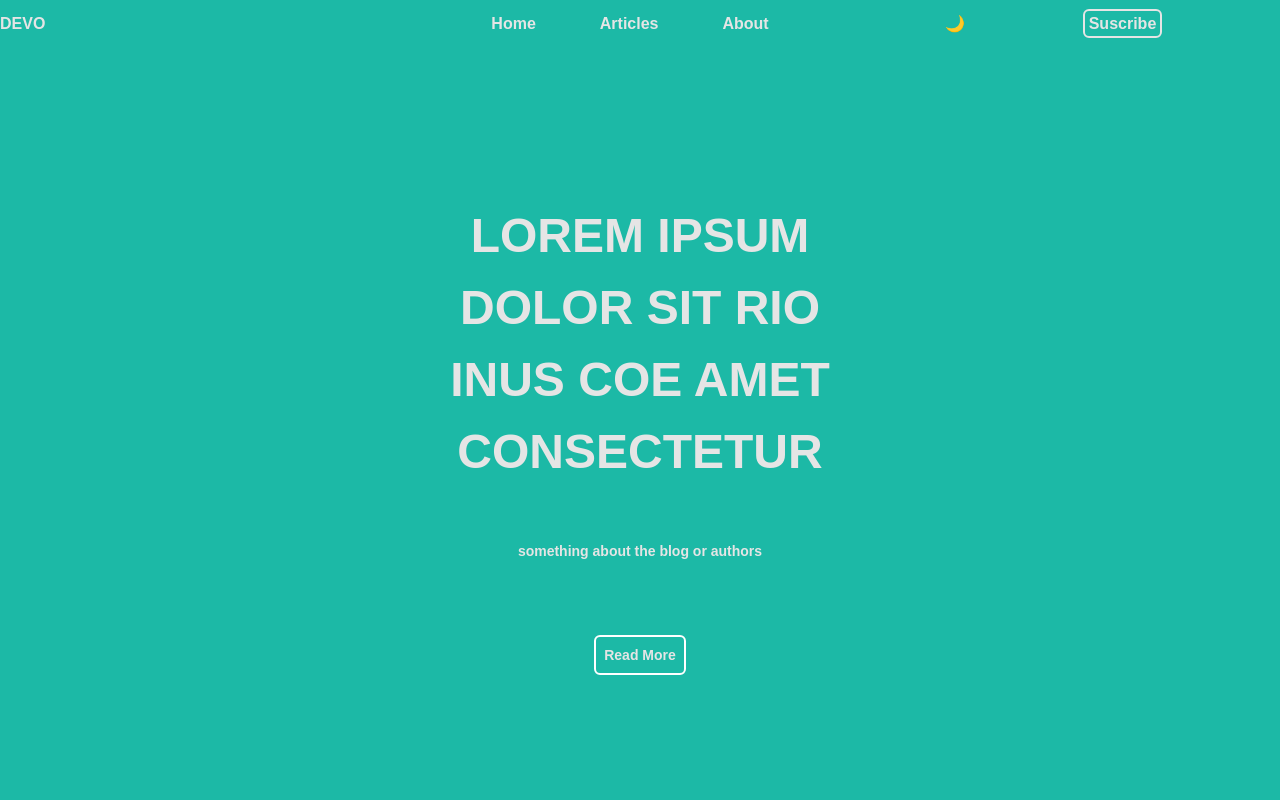
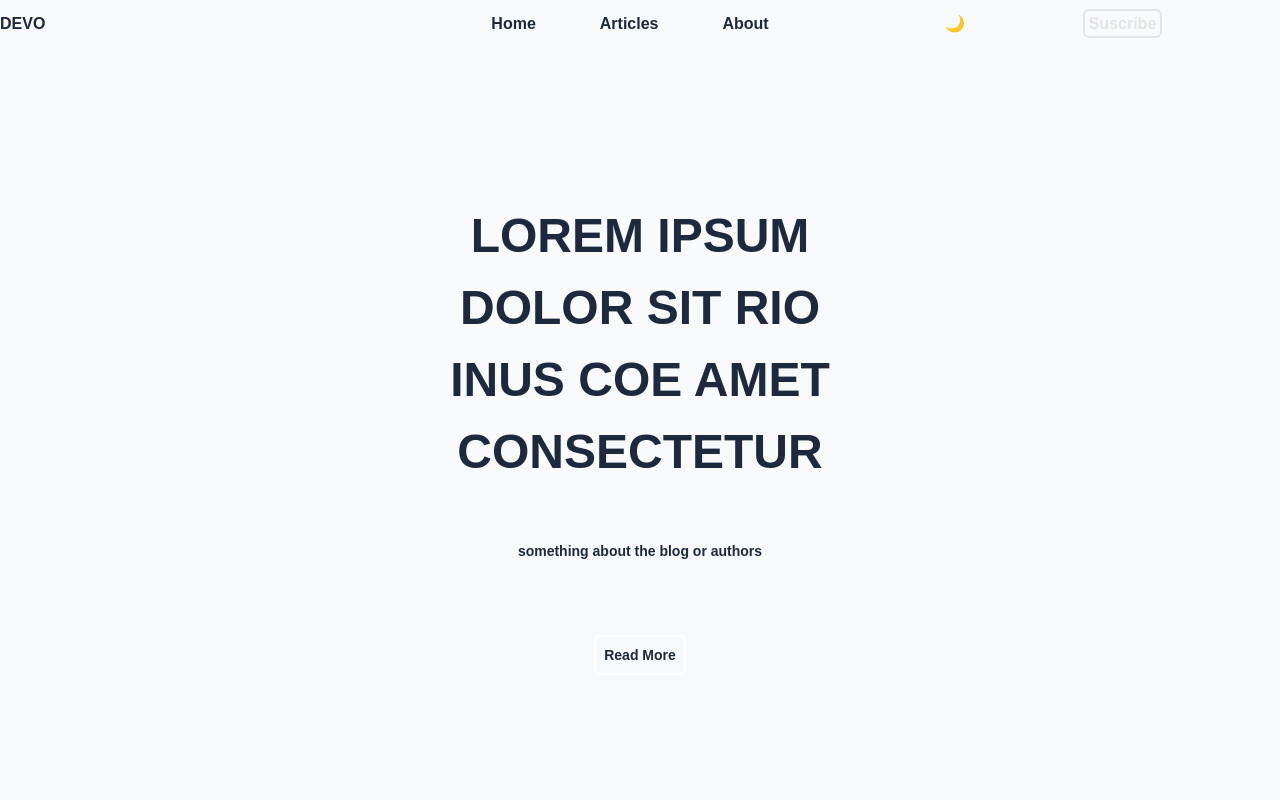
Before and after one commit to PrunelMel/DEVO, a Next.js app: page / in a window 1280 px wide. Shown: the top 800 px of the page. Built offline with nearby package versions, Linux system fonts and the light colour scheme.

Commit message:
setting darkMode theme

```diff
--- a/src/app/globals.css
+++ b/src/app/globals.css
@@ -3,8 +3,8 @@
 @source "../../.flowbite-react/class-list.json";
 
 :root {
-  --background: #1cb9a6;
-  --foreground:#e5e5e5;
+  --background: var(--color-gray-50);
+  --foreground:var(--color-slate-800);
 }
 
 @theme inline {
@@ -12,11 +12,14 @@
   --color-foreground: var(--foreground);
   --font-sans: var(--font-geist-sans);
   --font-mono: var(--font-geist-mono);
+  --section-back: var(--color-gray-300);
 }
 
 .dark {
-  --background: #111827;
-  --foreground:#e5e5e5;
+  --background: var(--color-slate-950);
+  --foreground:   var(--color-zinc-100);
+  --section-back: var(--color-gray-900);
+  --section-for: var(--color-gray-200);
 }
 
 /* @media (prefers-color-scheme: dark) {
@@ -31,3 +34,9 @@ body {
   color: var(--foreground);
   font-family: Arial, Helvetica, sans-serif;
 }
+
+.article-section{
+  background: var(--section-back);
+  color: var(--section-for);
+
+}
```
